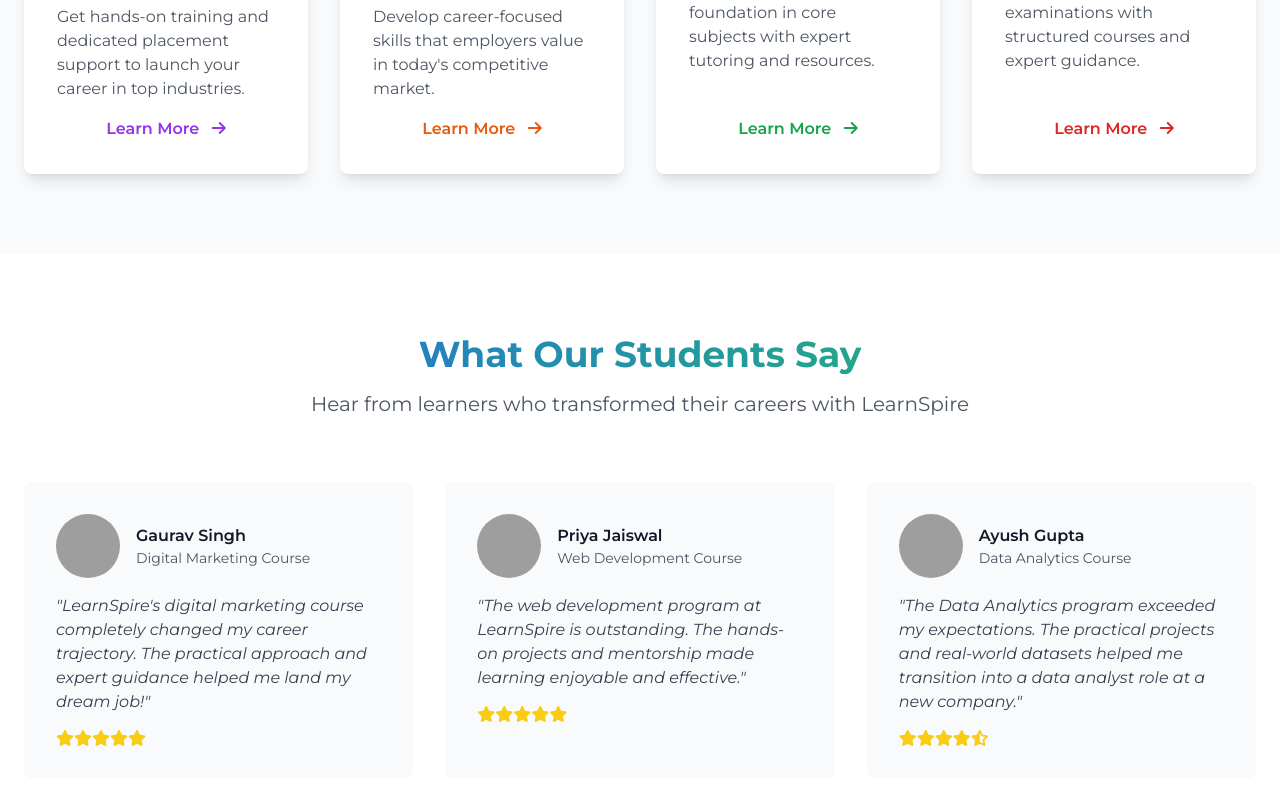
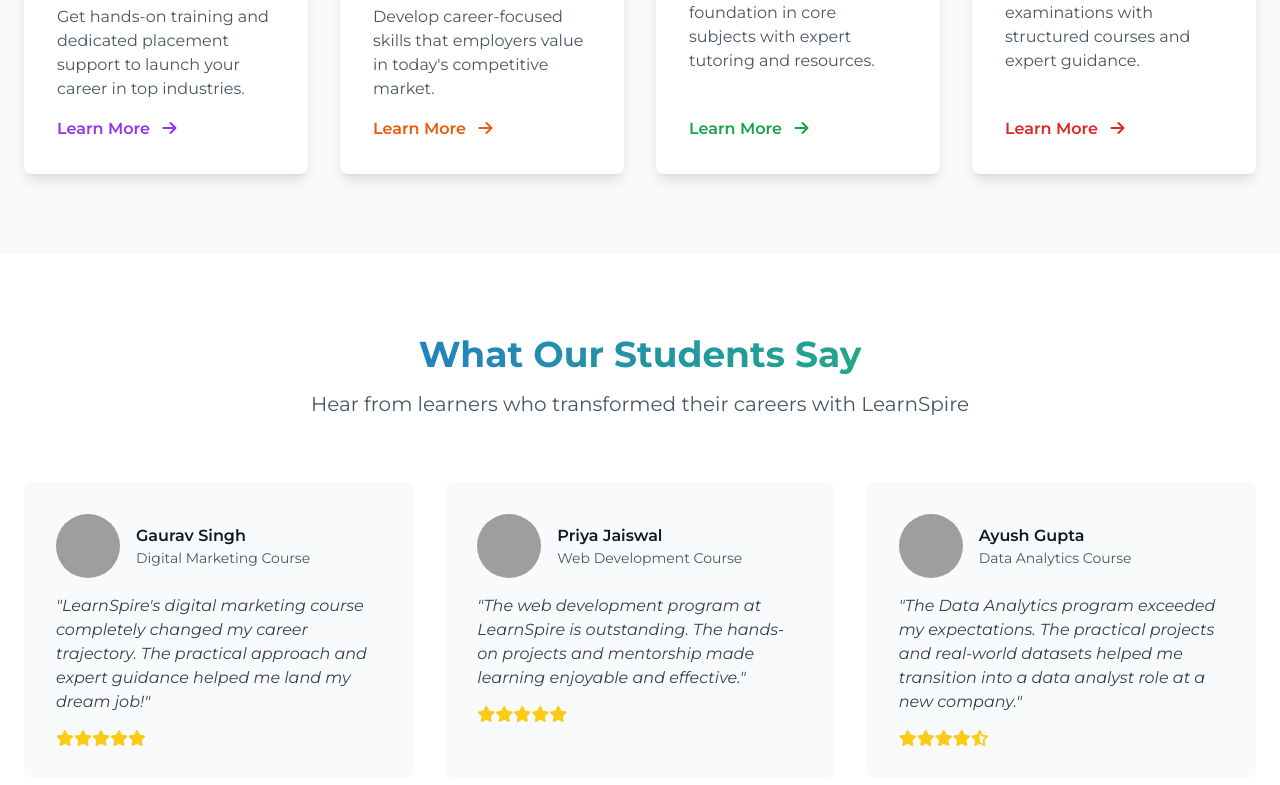
Before and after one commit to harshitkowsik/test-repo, a React (Vite) app: page / in a window 1280 px wide. Shown: the part 1449-2234 px from the top of the page. Built offline with nearby package versions, Linux system fonts and the light colour scheme; grey boxes are pictures that could not be loaded.

Commit message:
all update

```diff
--- a/pages/HomePage.tsx
+++ b/pages/HomePage.tsx
@@ -258,7 +258,7 @@
                   </p>
                   <button
                     onClick={() => handleCategorySelect(category.id)}
-                    className={`rounded-button whitespace-nowrap cursor-pointer ${buttonColors} font-semibold mt-auto`}
+                    className={`rounded-button whitespace-nowrap cursor-pointer ${buttonColors} font-semibold mt-auto self-start`}
                   >
                     Learn More <i className="fas fa-arrow-right ml-2"></i>
                   </button>
```
